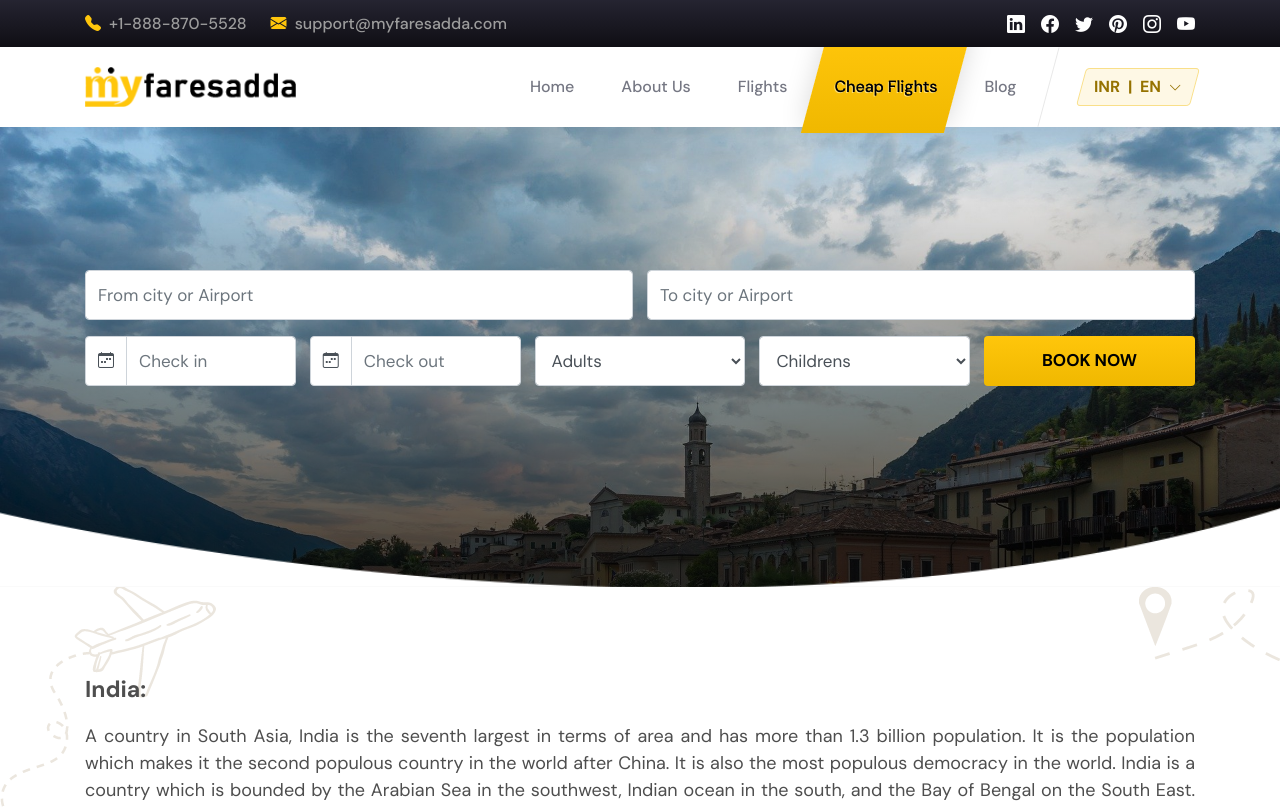
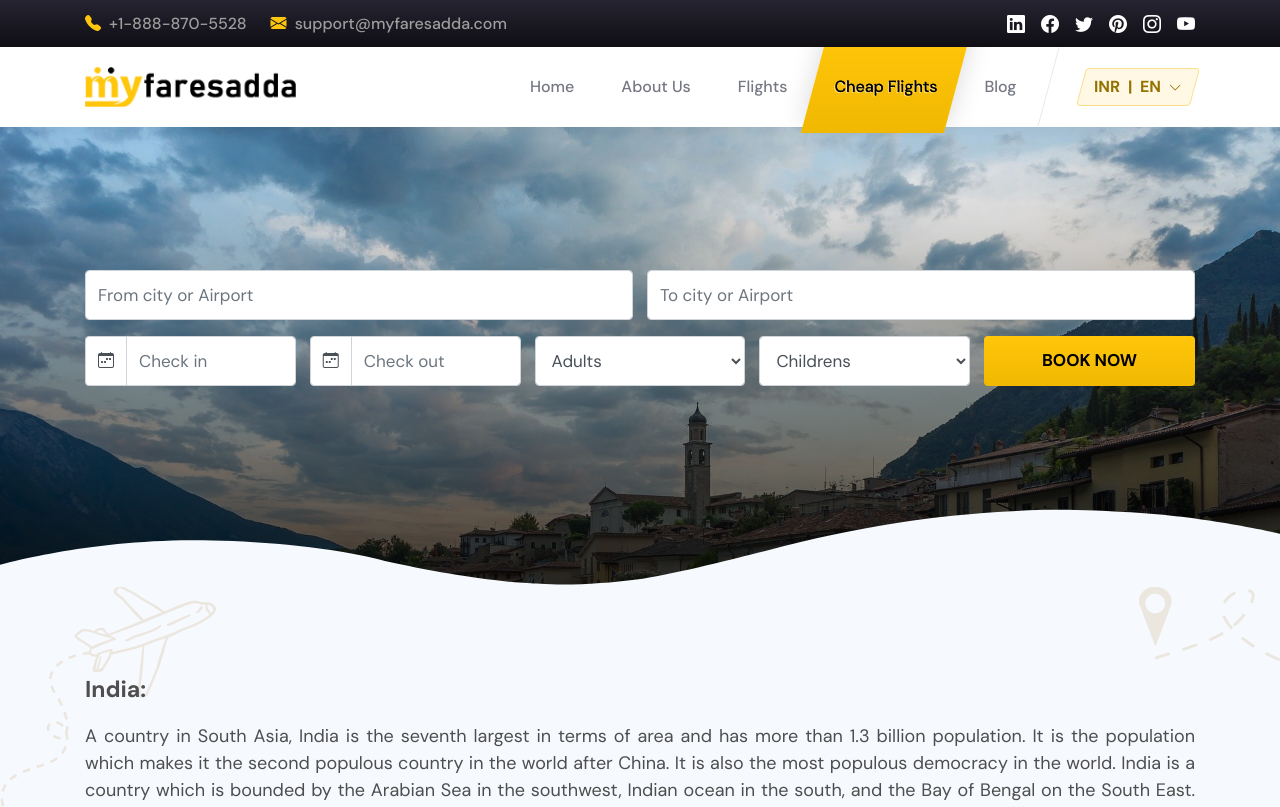
Before and after one commit to SNVA0011/myfaresaddareact, a React (Create React App) app: page /cheap-flights/trip-to-china in a window 1280 px wide. Shown: the top 807 px of the page. Built offline with nearby package versions, Linux system fonts and the light colour scheme.

Commit message:
Upload site on netlify : Done
 Upload site on netlify : Done

```diff
--- a/src/Molecules/Home/Enginebox.js
+++ b/src/Molecules/Home/Enginebox.js
@@ -86,6 +86,15 @@
           </Col>
         </Row>
       </Container>
+
+      {props.smallbanner ?
+                <div class="shape-bottom bigbanner-wgb">
+                    <svg xmlns="http://www.w3.org/2000/svg" viewBox="0 0 1000 100" preserveAspectRatio="none">
+                        <path class="shape-fill" fill="#f6f9fe" d="M421.9,6.5c22.6-2.5,51.5,0.4,75.5,5.3c23.6,4.9,70.9,23.5,100.5,35.7c75.8,32.2,133.7,44.5,192.6,49.7  c23.6,2.1,48.7,3.5,103.4-2.5c54.7-6,106.2-25.6,106.2-25.6V0H0v30.3c0,0,72,32.6,158.4,30.5c39.2-0.7,92.8-6.7,134-22.4  c21.2-8.1,52.2-18.2,79.7-24.2C399.3,7.9,411.6,7.5,421.9,6.5z"></path>
+                    </svg>
+                </div>
+                : ''}
+
       <img src='/images/banner-shape-14.png' alt='banner-shape-14' className='banner-shape-14 w-100'></img>
     </div>
   )
--- a/src/mainstyle.css
+++ b/src/mainstyle.css
@@ -1313,10 +1313,13 @@
     text-align: left;
 }
 .cheapflight-lar .popular-destination.blogaddalist {
-    background-color: #fff;
+    background-color: #f6f9fe;
 }
 .enginebanner_sctn.full-w.smallbannercheap .minh.align-items-center.row {
     min-height: 460px;
+}
+.cheapflight-lar .enginebanner_sctn .banner-shape-14.w-100 {
+    display: none;
 }
 .cheapflight-lar .blogaddalist-inner,
 .cheapflight-lar .popular-destination.blogaddalist.details .blogaddalist-round {
```
